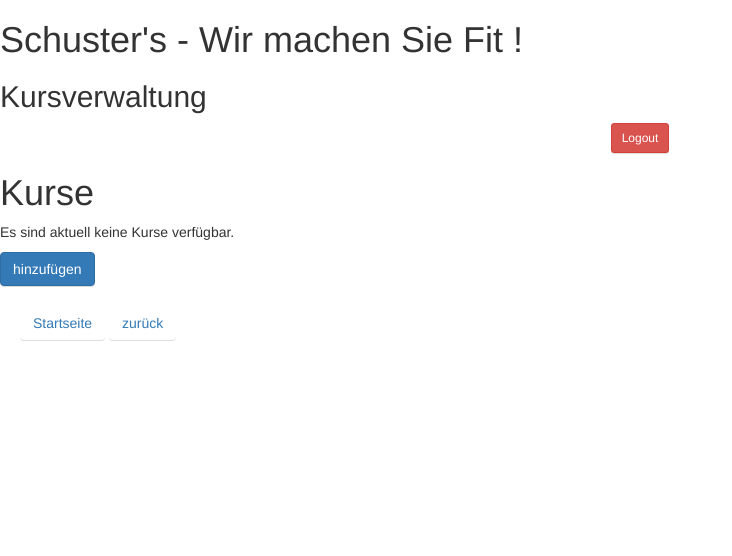
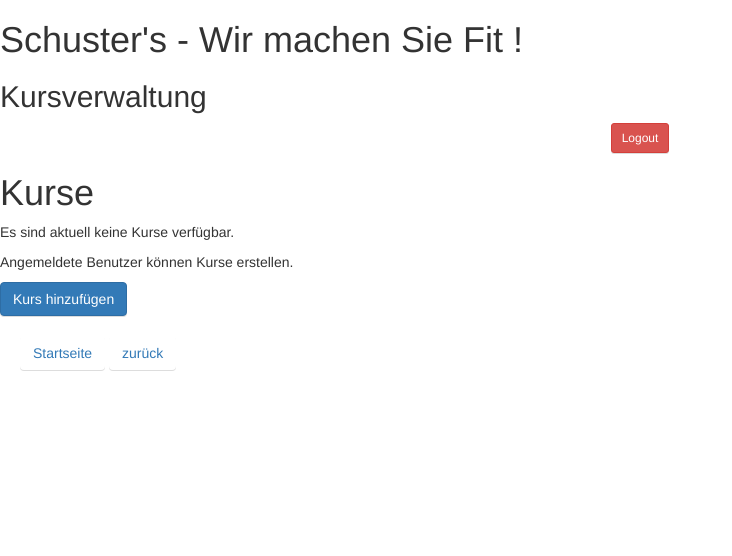
Before and after one commit to pydvlpr/sportschule-dev, a Django app: page /kursverwaltung/kurse/ in a window 1280 px wide. Shown: the top 556 px of the page, without its empty margins (0-732 px from the left). Run offline with Django 3.2, Linux system fonts and the light colour scheme; the visitor is signed in with stand-in values (Sample User, id 1); some libraries are stand-ins or nearby versions.

Commit message:
Abhängigkeit von Benutzeranmeldung angepasst (Button mit totem Link)

```diff
--- a/kursverwaltung/templates/kursverwaltung/kurs-liste.html
+++ b/kursverwaltung/templates/kursverwaltung/kurs-liste.html
@@ -40,8 +40,9 @@
     <p>Es sind aktuell keine Kurse verfügbar.</p>
 {% endif %}
 {% if user.is_authenticated %}
+    <p>Angemeldete Benutzer können Kurse erstellen.</p>
+    <a href="" class="btn btn-primary">Kurs hinzufügen</a>
 
-    <a href="{% url 'kurs_hinzufügen' %}" class="btn btn-primary">hinzufügen</a>
 {% endif %}
 
 {% endblock %}
```
